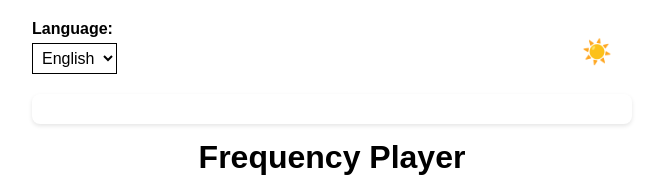
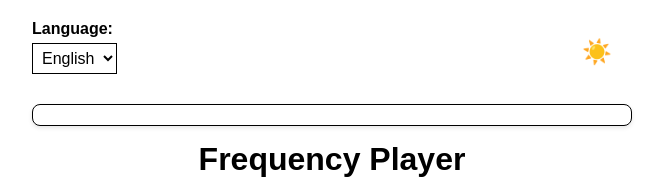
Before and after one commit to EbbuzRM/frequencyplayer, a plain HTML site: page index.html in a window 1280 px wide. Shown: the top 183 px of the page, without its empty margins (308-971 px from the left). Drawn offline with Linux system fonts and the light colour scheme; no server answers.

Commit message:
Update style.css

```diff
--- a/style.css
+++ b/style.css
@@ -91,6 +91,18 @@
   filter: invert(100%);
 }
 
+#visitCounter {
+  text-align: center;
+  font-size: 1.2rem;
+  font-weight: bold;
+  padding: 10px;
+  margin-top: 20px;
+  background-color: var(--input-bg);
+  color: var(--text-color);
+  border: 1px solid var(--text-color);
+  border-radius: 8px;
+}
+
 /* Control Boxes */
 .control-box {
   background: var(--input-bg);
```
